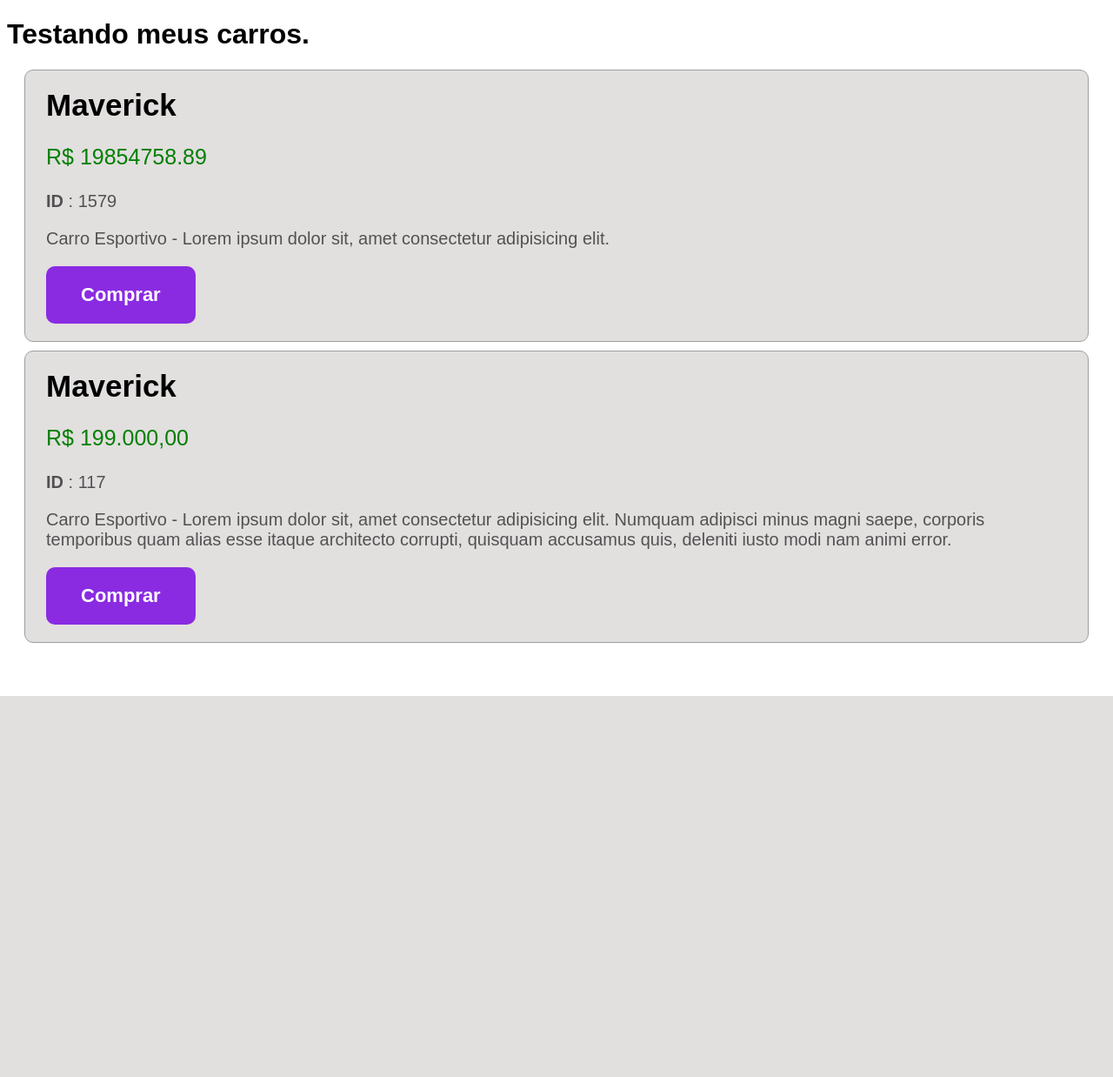
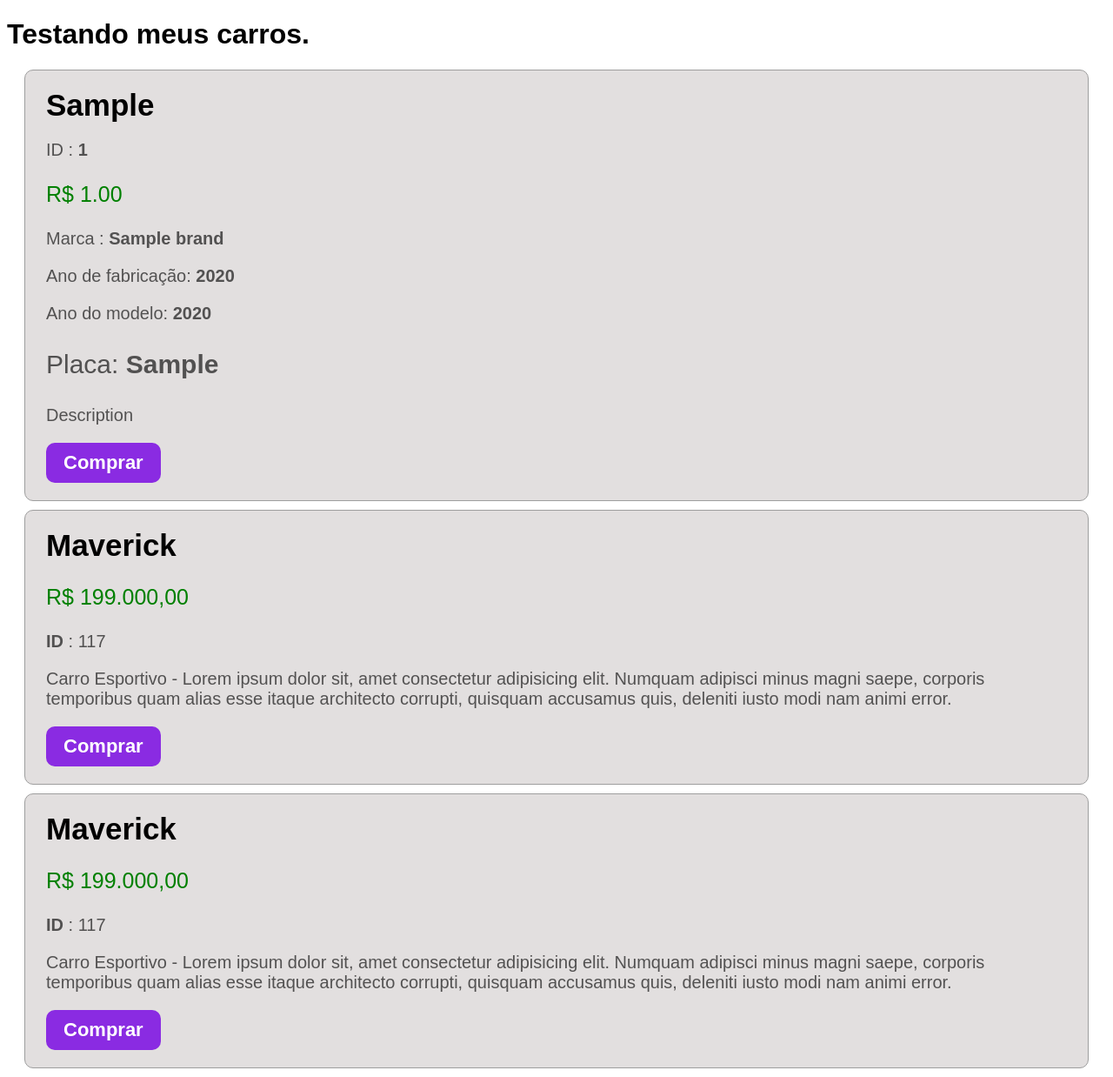
Before and after one commit to Jefferson170713/Django_Carros, a Django app: page / in a window 1280 px wide. Shown: the whole page at 87% size. Before the commit the page ends 800 px from the top, so only its background shows below. Run offline with Django 5.2, Linux system fonts and the light colour scheme; tables that the repository leaves empty hold one stand-in row (values such as "Sample post"); parts of the project's set-up code (start-up, migrations or seed data) failed here and were passed over.

Commit message:
047 - Buscando carros no Banco de Dados com Django ORM

```diff
--- a/app/settings.py
+++ b/app/settings.py
@@ -104,7 +104,7 @@
 # Static files (CSS, JavaScript, Images)
 # https://docs.djangoproject.com/en/5.1/howto/static-files/
 
-STATIC_URL = 'static/'
+STATIC_URL = '/static/'
 
 STATICFILES_DIRS = [os.path.join(BASE_DIR, 'static')]
 
@@ -113,5 +113,5 @@
 
 DEFAULT_AUTO_FIELD = 'django.db.models.BigAutoField'
 
-MEDIA_URL = 'media/'
+MEDIA_URL = '/media/'
 MEDIA_ROOT = os.path.join(BASE_DIR, 'media')
--- a/cars/models.py
+++ b/cars/models.py
@@ -6,7 +6,7 @@
     name = models.CharField( max_length=150 )
 
     def __str__(self):
-        return f'{self.id} - {self.name}'
+        return self.name
 # criando a 1° tabela Car
 class Car(models.Model):
     id = models.AutoField( primary_key=True )
--- a/cars/static/cars/css/css.css
+++ b/cars/static/cars/css/css.css
@@ -1,5 +1,6 @@
 body {
     font-family: Arial, sans-serif;
+    /* background-color: yellow; */
 }
 .titulo {
     margin: 0px;
@@ -16,7 +17,7 @@
 
 .botao {
     display: inline-block;
-    padding: 20px 40px 20px 40px;
+    padding: 10px 20px 10px 20px;
     text-decoration: none;
     font-size: 22px;
     color: white;
@@ -33,3 +34,7 @@
     font-size: 20px;
     color: rgba(0, 0, 0, 0.637);
 }
+.text-plate {
+    font-size: 30px;
+    color: rgba(0, 0, 0, 0.637);
+}
--- a/cars/templates/cars/cars_index.html
+++ b/cars/templates/cars/cars_index.html
@@ -4,19 +4,30 @@
 <head>
     <meta charset="UTF-8">
     <meta name="viewport" content="width=device-width, initial-scale=1.0">
-    <link rel="stylesheet" href="{% static 'cars/css/css.css' %}">
+    <link rel="stylesheet" href="{% static 'cars/css/css.css' %}?v=1.0">
     <title>My Cars</title>
 </head>
 <body>
     <h1>Testando meus carros.</h1>
+    {% for car in cars %}
+        <div class="item">
+            <h2 class="titulo"><strong>{{ car.model }}</strong></h2>
+            <p class="text">ID : <strong>{{ car.id }}</strong></p>
+            <p class="preco">R$ {{ car.value }}</p>
+            <p class="text">Marca : <strong>{{ car.brand }}</strong></p>
+            <p class="text">Ano de fabricação: <strong>{{ car.factory_year }}</strong></p>
+            <p class="text">Ano do modelo: <strong>{{ car.model_year }}</strong></p>
+            <p class="text-plate">Placa: <strong>{{ car.plate }}</strong></p>
+            <p class="text">Description</p>
+            <a href="" class="botao"><strong>Comprar</strong></a>
+        </div>
+    {% endfor %}
     <div class="item">
-        {% block content %}
-            <h2 class="titulo"><strong>{{ cars.model }}</strong></h2>
-            <p class="preco">R$ {{ cars.value }}</p>
-            <p class="text"><strong>ID</strong> : {{ cars.id }}</p>
-            <p class="text">{{ cars.description }}</p>
-            <a href="" class="botao"><strong>Comprar</strong></a>
-        {% endblock content %}
+        <h2 class="titulo"><strong>Maverick</strong></h2>
+        <p class="preco">R$ 199.000,00</p>
+        <p class="text"><strong>ID</strong> : 117</p>
+        <p class="text">Carro Esportivo - Lorem ipsum dolor sit, amet consectetur adipisicing elit. Numquam adipisci minus magni saepe, corporis temporibus quam alias esse itaque architecto corrupti, quisquam accusamus quis, deleniti iusto modi nam animi error.</p>
+        <a href="" class="botao"><strong>Comprar</strong></a>
     </div>
     <div class="item">
         <h2 class="titulo"><strong>Maverick</strong></h2>
--- a/cars/views.py
+++ b/cars/views.py
@@ -1,6 +1,7 @@
 from django.shortcuts import render
 from django.http import HttpResponse
 import locale
+from cars.models import Car
 
 # Configura a localidade para o formato brasileiro
 locale.setlocale(locale.LC_ALL, 'pt_BR.UTF-8')
@@ -13,10 +14,13 @@
 
 # Create your views here.
 def cars_views(request):
-    car = {
-        'model': 'Maverick',
-        'id': format_int(1579),
-        'description': 'Carro Esportivo - Lorem ipsum dolor sit, amet consectetur adipisicing elit.',
-        'value': format_float(19854758.89),
-    }
-    return render(request, 'cars/cars_index.html', {'cars': car})
+    cars = Car.objects.all()
+    # formatando valores inteiros
+    for car in cars:
+        car.value = format_float(car.value)
+
+    return render(
+        request,
+        'cars/cars_index.html',
+        {'cars': cars}
+    )
```
Also changed, not shown: README.md.
